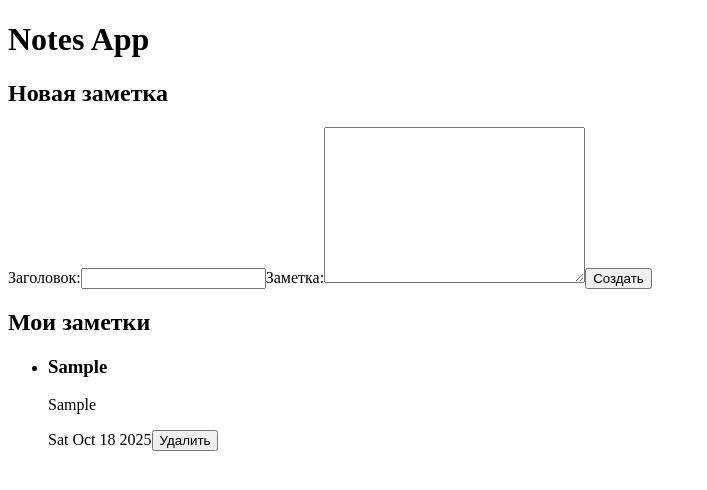
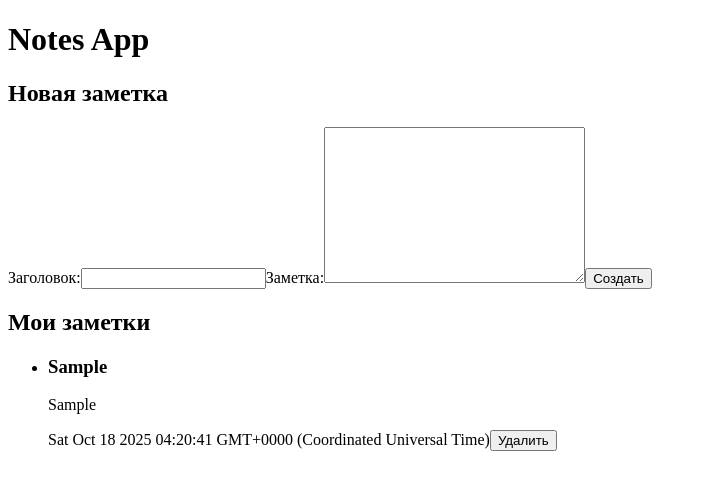
Before and after one commit to CondoR-R/notes-app, a React (Vite) app: page / in a window 1280 px wide. Both pictures are taken after typing "Sample", "Sample" into the empty fields and a click on the input "Создать". Shown: the top 490 px of the page, without its empty margins (0-707 px from the left). Built offline with nearby package versions, Linux system fonts and the light colour scheme.

Commit message:
добавление localStorage

```diff
--- a/src/App.tsx
+++ b/src/App.tsx
@@ -11,8 +11,14 @@ function App() {
   const [state, dispatch] = useReducer(reducer, initialState);
 
   useEffect(() => {
-    console.log(state.notes);
-  }, [state.notes])
+    localStorage.setItem('notes', JSON.stringify(state.notes));
+  }, [state.notes]);
+
+  useEffect(() => {
+    const savedNotes = localStorage.getItem('notes');
+    if (!savedNotes) return;
+    dispatch({type: 'LOAD_NOTES', payload: JSON.parse(savedNotes)})
+  }, [])
 
   return (
     <StateContext.Provider value={state}>
--- a/src/components/NoteItem/index.tsx
+++ b/src/components/NoteItem/index.tsx
@@ -21,7 +21,7 @@ export const NoteItem: React.FC<Props> = ({className, note}) => {
     <li className={cn(className)}>
       <h3>{note.title}</h3>
       <p>{note.content}</p>
-      <span>{note.date.toDateString()}</span>
+      <span>{note.date}</span>
       <button
         type="button"
         onClick={onClickDeleteNote}
--- a/src/state/notes-reducer.ts
+++ b/src/state/notes-reducer.ts
@@ -11,18 +11,24 @@ export const reducer = (state: StateT, action: ActionT) => {
       const newNote: NoteT = {
         title: action.payload.title,
         content: action.payload.content,
-        date: new Date(),
+        date: (new Date()).toString(),
         id: Date.now(),
       }
       return {
         ...state,
-        notes: [...state.notes, newNote],
+        notes: [newNote, ...state.notes],
       }
     }
     case 'REMOVE_NOTE': {
       return {
         ...state,
         notes: [...state.notes.filter(({id}) => id !== action.payload)]
+      }
+    }
+    case 'LOAD_NOTES': {
+      return {
+        ...state,
+        notes: [...state.notes, ...action.payload],
       }
     }
     default: {
--- a/src/types/Action.type.ts
+++ b/src/types/Action.type.ts
@@ -1,6 +1,7 @@
-import type {IdT, NewNoteT} from "@/types/Note.type.ts";
+import type {IdT, NewNoteT, NoteT} from "@/types/Note.type.ts";
 
 type AddNoteActionT = { type: 'ADD_NOTE', payload: NewNoteT };
 type RemoveNoteActionT = { type: 'REMOVE_NOTE', payload: IdT };
+type LoadNotesActionT = { type: 'LOAD_NOTES', payload: NoteT[] };
 
-export type ActionT = AddNoteActionT | RemoveNoteActionT;
+export type ActionT = AddNoteActionT | RemoveNoteActionT | LoadNotesActionT;
--- a/src/types/Note.type.ts
+++ b/src/types/Note.type.ts
@@ -7,5 +7,5 @@ export type NewNoteT = {
 
 export type NoteT = {
   id: IdT;
-  date: Date;
+  date: string;
 } & NewNoteT;
```
